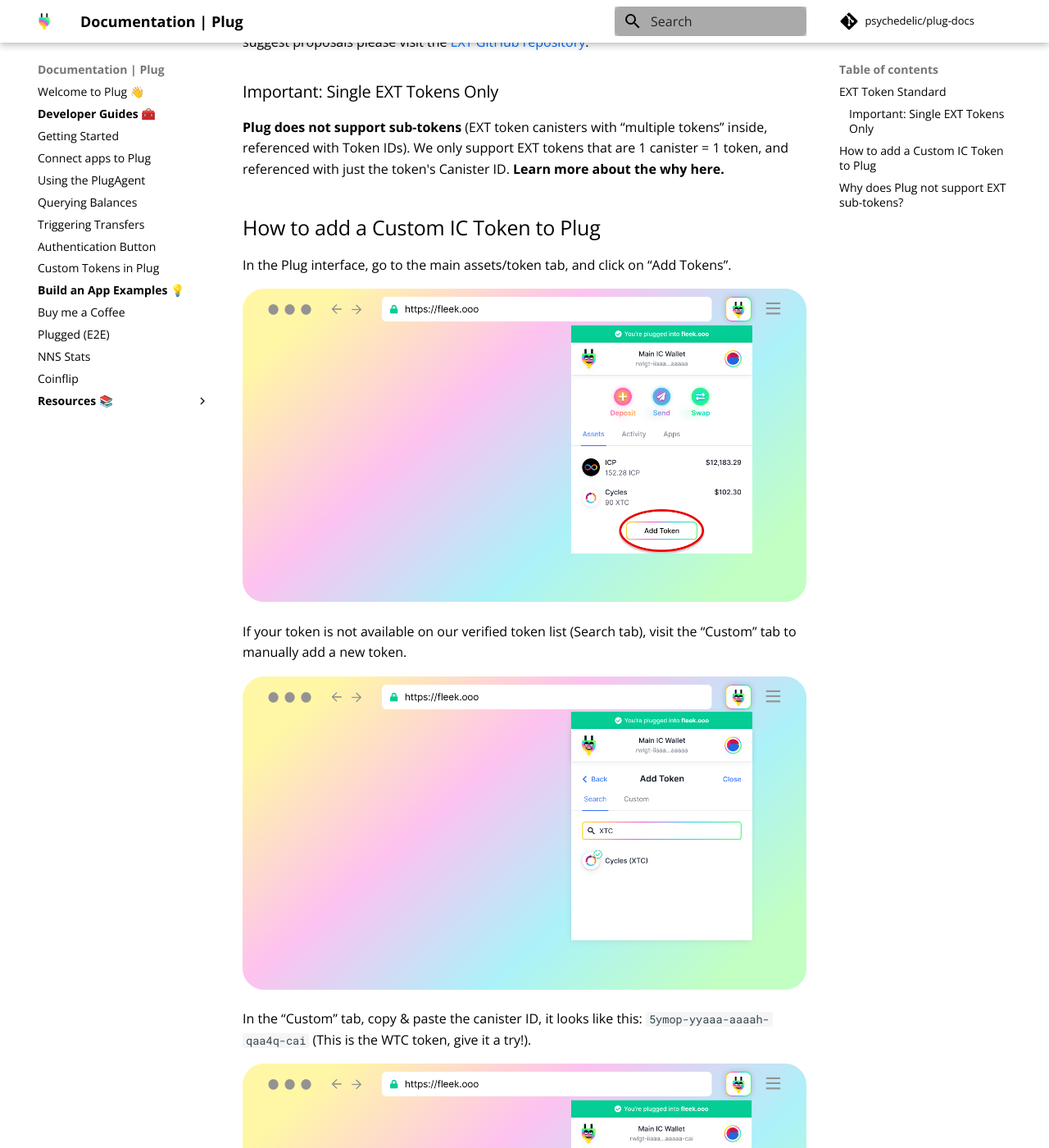
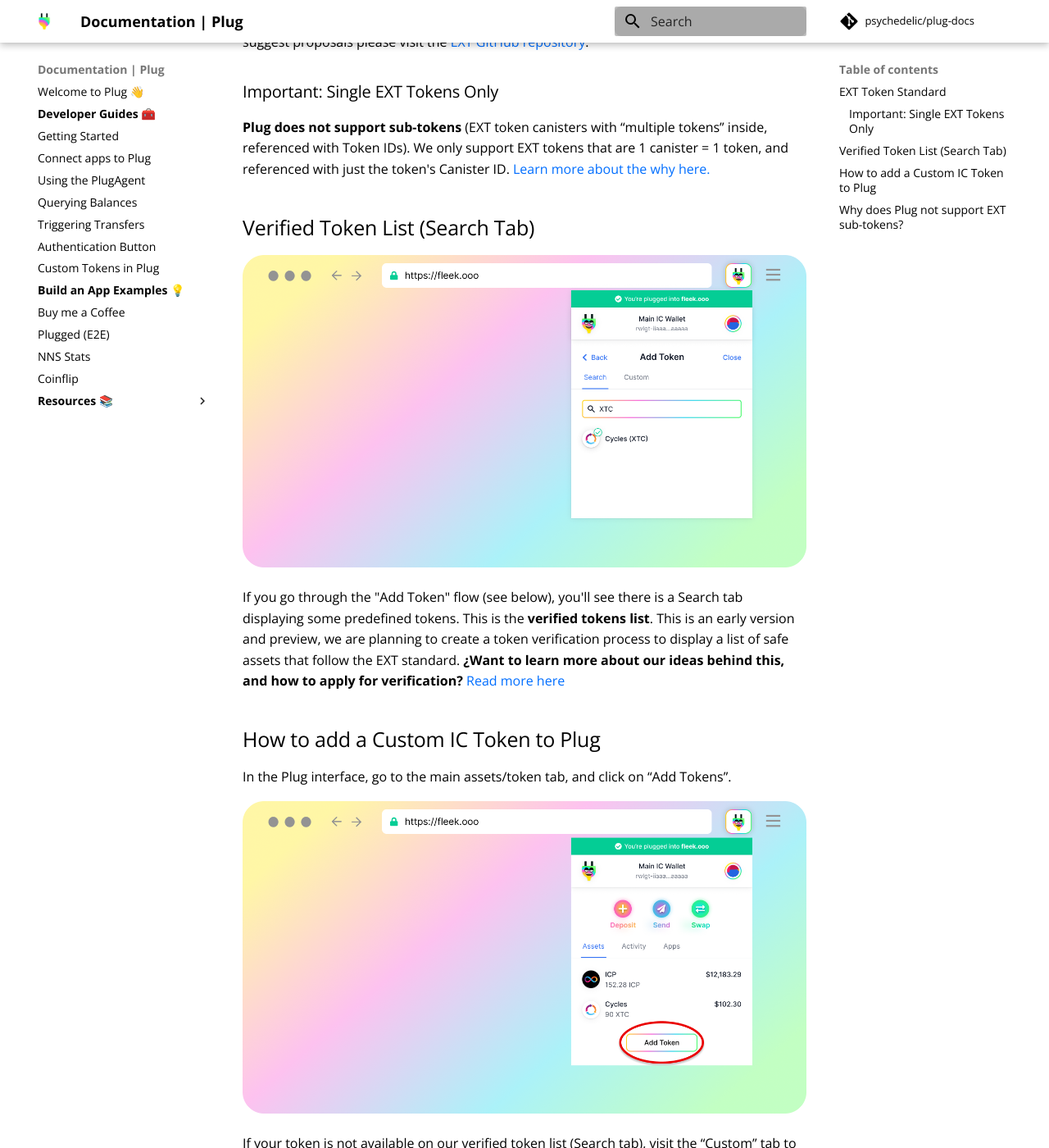
Before and after one commit to Psychedelic/plug-docs, an MkDocs documentation site: the page built from docs/getting-started/custom-tokens.md, in a window 1280 px wide and 1400 px high, scrolled down 819 px. Shown: the whole window at 82% size. Built offline with MkDocs 1.6.1 and Material for MkDocs 9.7.7, drawn with Linux system fonts in a browser that asks for light colours; comment, search, counter and statistics services are not loaded.

Commit message:
token-list

```diff
--- a/docs/getting-started/custom-tokens.md
+++ b/docs/getting-started/custom-tokens.md
@@ -19,8 +19,12 @@
 
 ### Important: Single EXT Tokens Only
 
-**Plug does not support sub-tokens** (EXT token canisters with “multiple tokens” inside, referenced with Token IDs). We only support EXT tokens that are 1 canister = 1 token, and referenced with just the token's Canister ID. **Learn more about the why here.**
+**Plug does not support sub-tokens** (EXT token canisters with “multiple tokens” inside, referenced with Token IDs). We only support EXT tokens that are 1 canister = 1 token, and referenced with just the token's Canister ID. [Learn more about the why here.](#why-does-plug-not-support-ext-sub-tokens)
 
+## Verified Token List (Search Tab)
+![](imgs/medium-1.png)
+
+If you go through the "Add Token" flow (see below), you'll see there is a Search tab displaying some predefined tokens. This is the **verified tokens list**. This is an early version and preview, we are planning to create a token verification process to display a list of safe assets that follow the EXT standard. **¿Want to learn more about our ideas behind this, and how to apply for verification?** [Read more here](https://medium.com/@plug_wallet/f49207afb25c?source=friends_link&sk=f0c9513f87d851e30b9427b8bbc52763)
 
 ## How to add a Custom IC Token to Plug
 In the Plug interface, go to the main assets/token tab, and click on “Add Tokens”.
```
